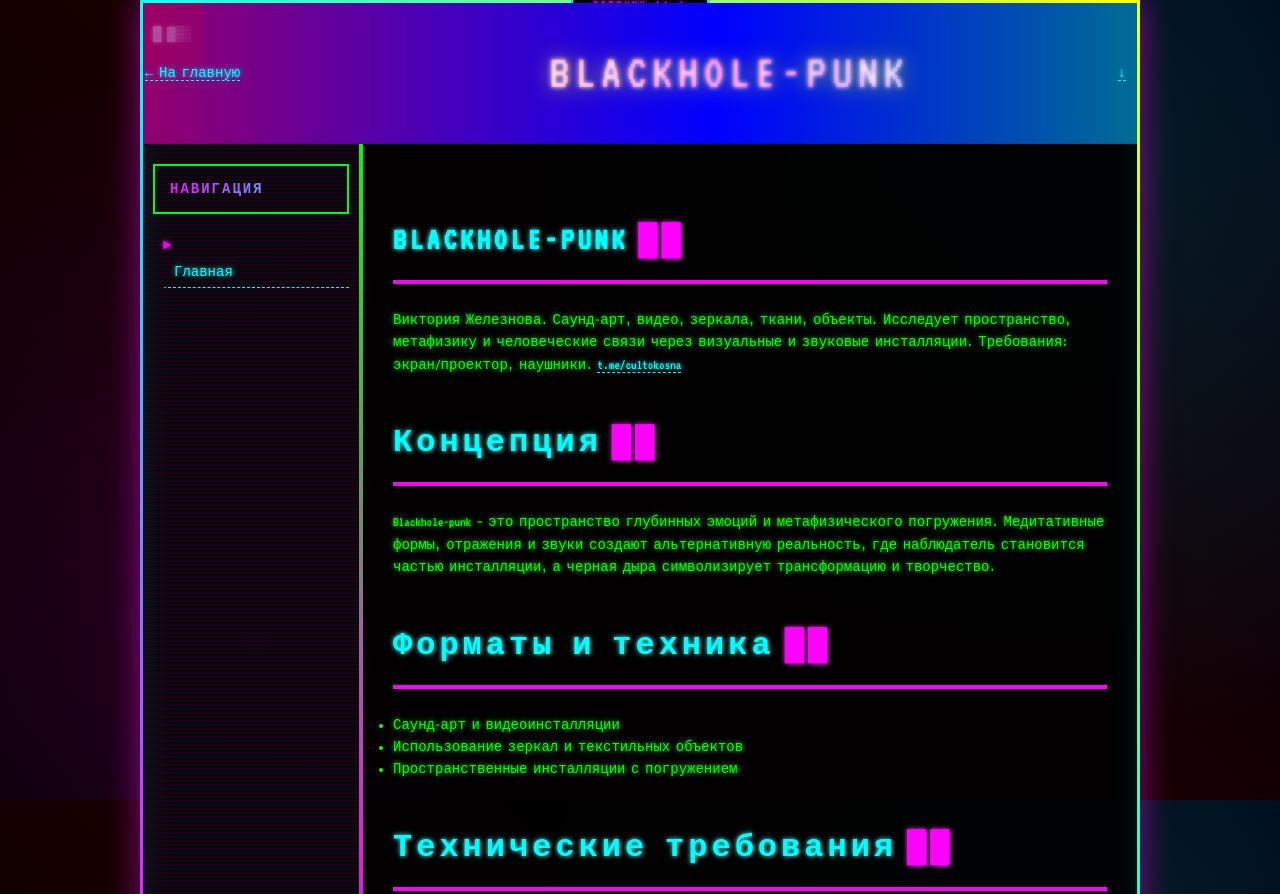
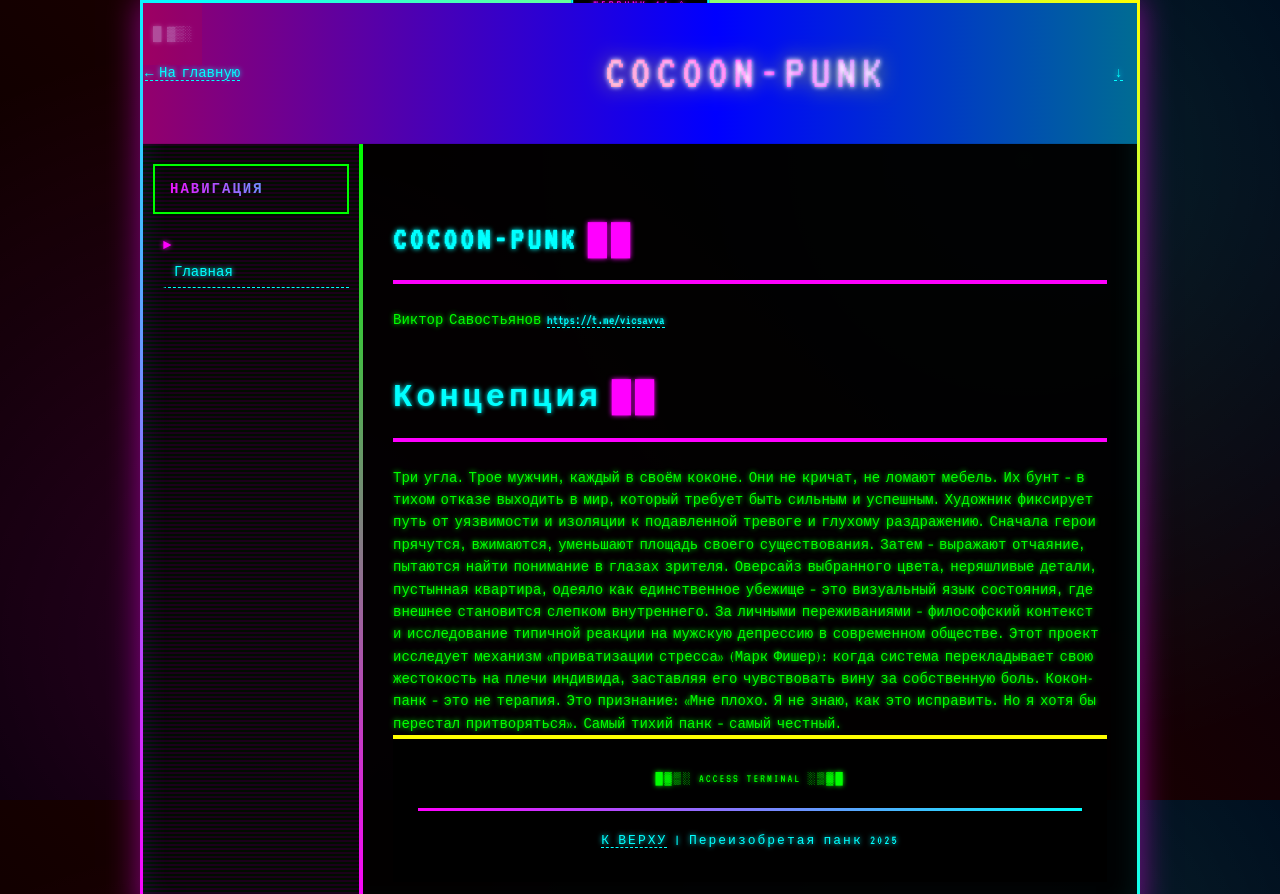
Before and after one commit to ELIASADAMS/punk_exhibition, a plain HTML site: page blackhole-punk.html in a window 1280 px wide. Shown: the top 894 px of the page. Drawn offline with Linux system fonts and the light colour scheme.

Commit message:
Update blackhole-punk.html

```diff
--- a/blackhole-punk.html
+++ b/blackhole-punk.html
@@ -4,7 +4,7 @@
 <head>
   <meta charset="UTF-8" />
   <meta name="viewport" content="width=device-width, initial-scale=1" />
-  <title>Blackhole-Punk | Переизобретая панк</title>
+  <title>Cocoon-punk | Переизобретая панк</title>
   <link rel="stylesheet" href="style.css" />
 </head>
 
@@ -14,7 +14,7 @@
       <tr>
         <td class="header-left"><a href="index.html">← На главную</a></td>
         <td class="header-center">
-          <h1>BLACKHOLE-PUNK</h1>
+          <h1>COCOON-PUNK</h1>
         </td>
         <td class="header-right"><a href="#bottom">↓</a></td>
       </tr>
@@ -31,17 +31,17 @@
       </div>
 
       <div class="main-content">
-        <h2>BLACKHOLE-PUNK</h2>
-        <p>Виктория Железнова. Саунд-арт, видео, зеркала, ткани, объекты. Исследует пространство, метафизику и
-          человеческие связи через визуальные и звуковые инсталляции. Требования: экран/проектор, наушники. <a
-            href="http://t.me/cultokosna">t.me/cultokosna</a></p>
+        <h2>COCOON-PUNK</h2>
+        <p>Виктор Савостьянов <a
+            href="https://t.me/vicsavva">https://t.me/vicsavva</a></p>
 
         <h2>Концепция</h2>
-        <p>Blackhole-punk — это пространство глубинных эмоций и метафизического погружения. Медитативные формы,
-          отражения и звуки создают альтернативную реальность, где наблюдатель становится частью инсталляции, а черная
-          дыра символизирует трансформацию и творчество.</p>
+        <p>Три угла. Трое мужчин, каждый в своём коконе. Они не кричат, не ломают мебель. Их бунт — в тихом отказе выходить в мир, который требует быть сильным и успешным.
+Художник фиксирует путь от уязвимости и изоляции к подавленной тревоге и глухому раздражению. Сначала герои прячутся, вжимаются, уменьшают площадь своего существования. Затем — выражают отчаяние, пытаются найти понимание в глазах зрителя. Оверсайз выбранного цвета, неряшливые детали, пустынная квартира, одеяло как единственное убежище — это визуальный язык состояния, где внешнее становится слепком внутреннего.
+За личными переживаниями — философский контекст и исследование типичной реакции на мужскую депрессию в современном обществе. Этот проект исследует механизм «приватизации стресса» (Марк Фишер): когда система перекладывает свою жестокость на плечи индивида, заставляя его чувствовать вину за собственную боль.
+Кокон-панк — это не терапия. Это признание: «Мне плохо. Я не знаю, как это исправить. Но я хотя бы перестал притворяться». Самый тихий панк — самый честный.</p>
 
-        <h2>Форматы и техника</h2>
+     <!--   <h2>Форматы и техника</h2>
         <ul>
           <li>Саунд-арт и видеоинсталляции</li>
           <li>Использование зеркал и текстильных объектов</li>
@@ -51,7 +51,7 @@
         <h2>Технические требования</h2>
         <p>Экран, проектор или планшет, наушники для полного эффекта погружения.</p>
       </div>
-    </div>
+    </div> -->
 
     <div id="bottom" class="footer">
       <hr />
```
